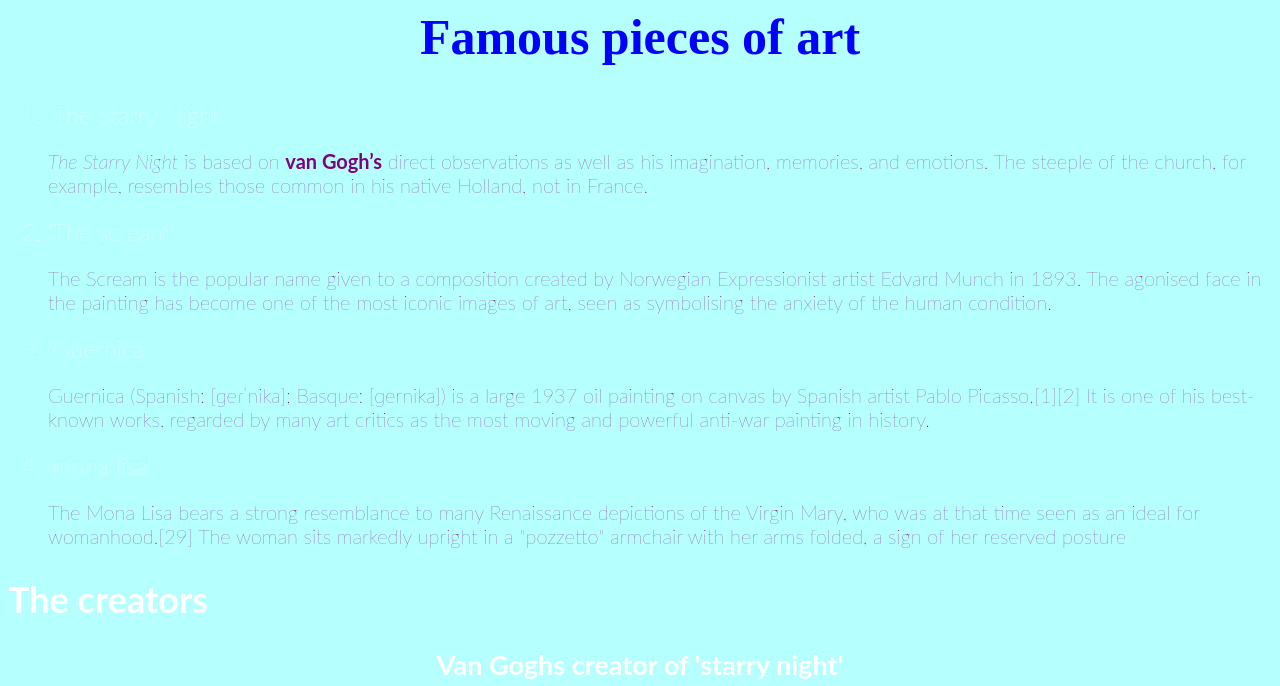
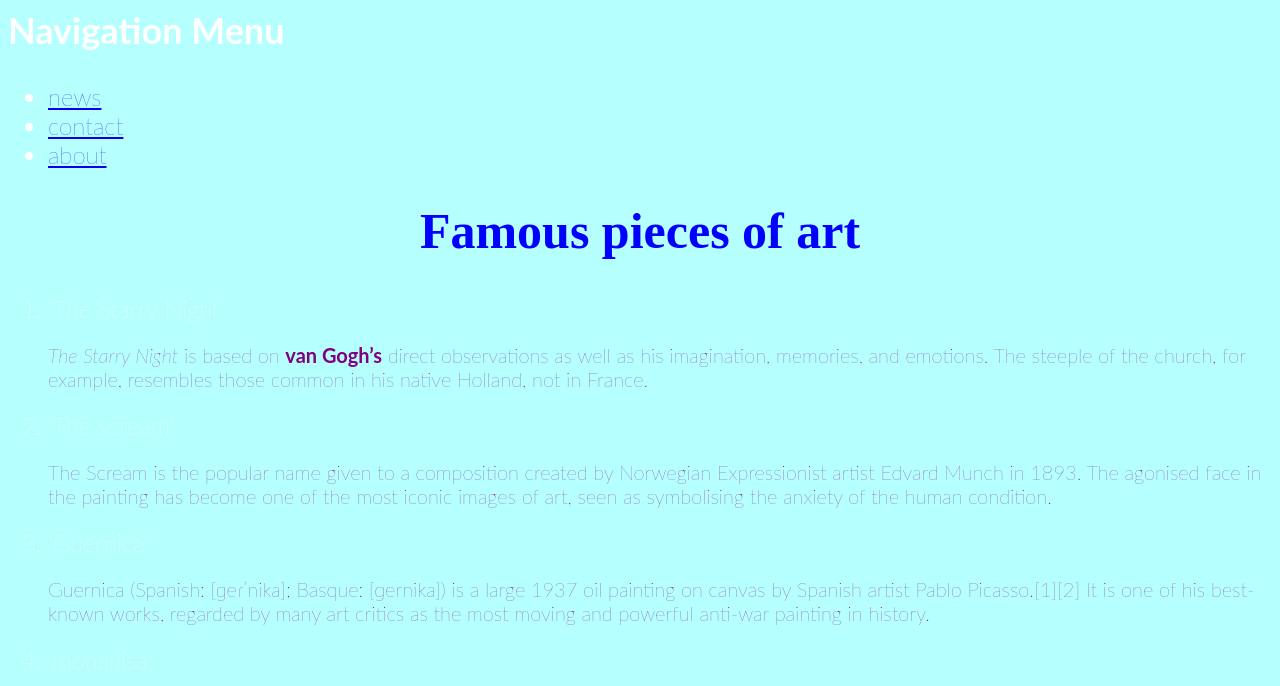
Before and after one commit to SyedAffan12/SyedAffan12.github.io, a plain HTML site: page index.html in a window 1280 px wide. Shown: the top 686 px of the page. Drawn offline with Linux system fonts and the light colour scheme.

Commit message:
Update index.html

```diff
--- a/index.html
+++ b/index.html
@@ -1,5 +1,13 @@
 <html>
+  <link rel="stylesheet" href="style.css">
   <body>
+    <h2>Navigation Menu</h2>
+
+    <ul>
+      <li><a href="news.html">news</a></li>
+       <li><a href="contact.html">contact</a></li>
+       <li><a href="about.html">about</a></li>
+    </ul>
     <style>
  h1
  {
```
